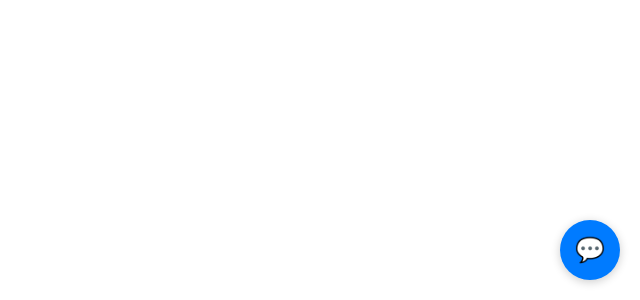
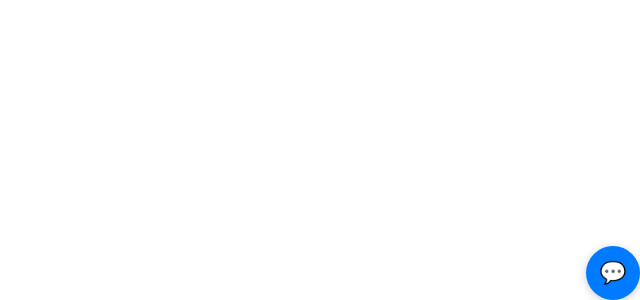
Before and after one commit to SonuSahani/7-Destination-Bot, a plain HTML site: page index.html in a window 1280 px wide. Shown: the part 500-800 px from the top of the page, without its empty margins (640-1280 px from the left). Drawn offline with Linux system fonts and the light colour scheme.

Commit message:
Update style.css

```diff
--- a/style.css
+++ b/style.css
@@ -97,3 +97,18 @@
     border-radius: 20px;
     cursor: pointer;
 }
+
+html, body {
+  margin: 0;
+  padding: 0;
+  overflow: hidden;
+}
+
+#chatbot-container {
+  position: fixed;
+  bottom: 0;
+  right: 0;
+  z-index: 999999;
+  transform: scale(0.9);
+  transform-origin: bottom right;
+}
```
